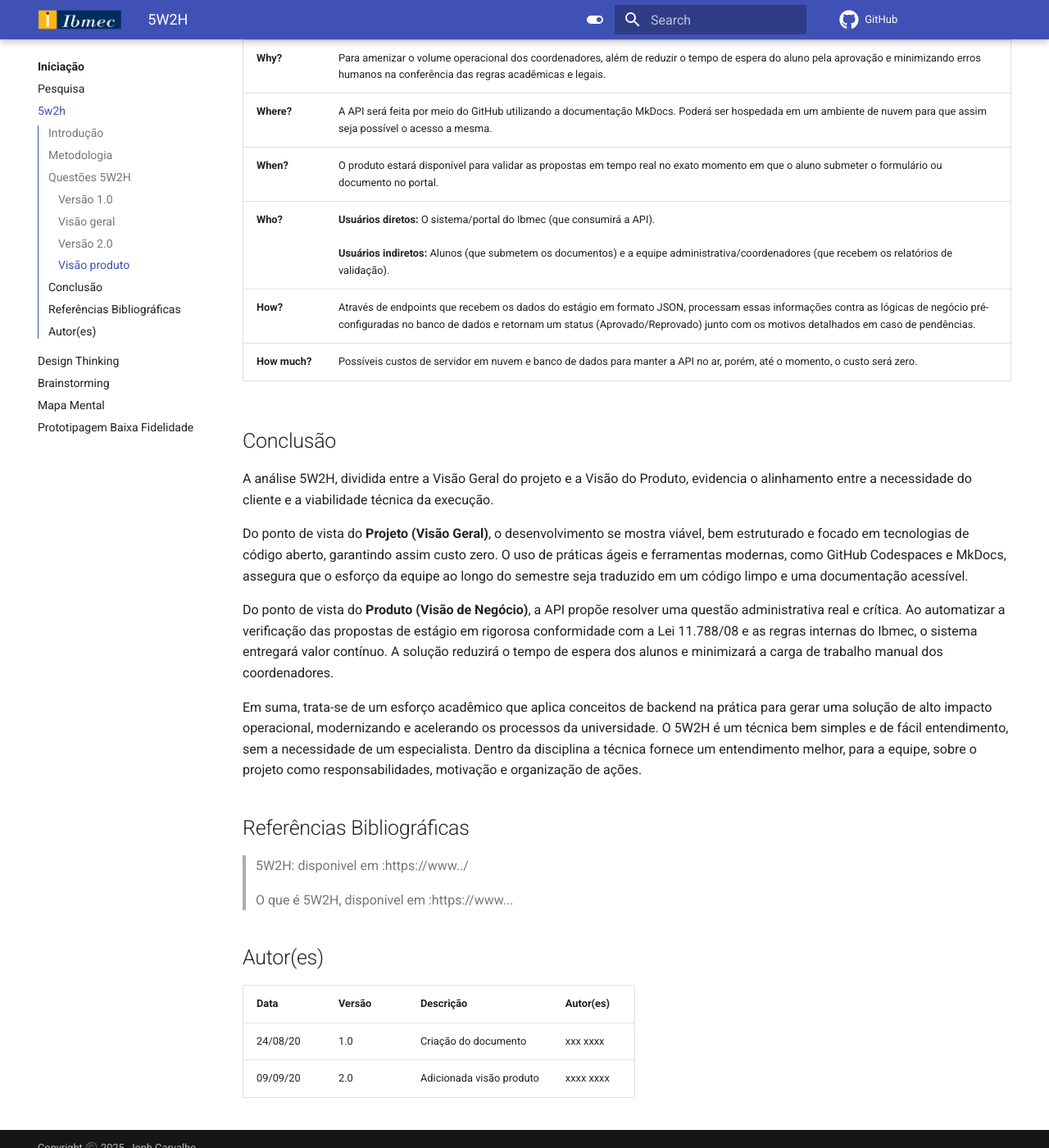
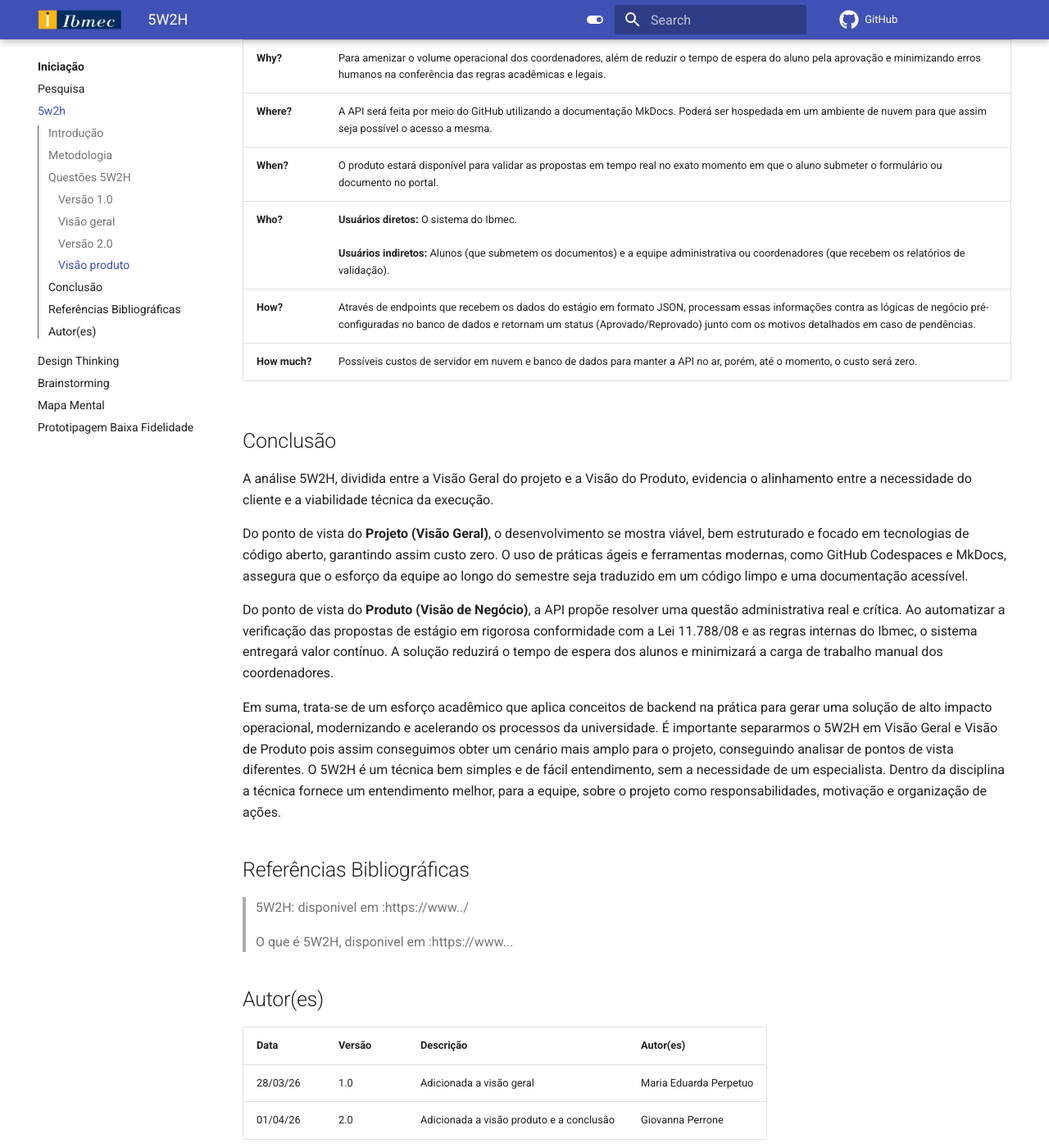
Before and after one commit to Projetos-de-Extensao/PBE_26.1_8001_IV, an MkDocs documentation site: the page built from docs/Iniciacao/5w2h.md, in a window 1280 px wide and 1400 px high, scrolled down 1372 px. Shown: the whole window at 82% size. Built offline with MkDocs 1.6.1 and Material for MkDocs 9.7.7, drawn with Linux system fonts in a browser that asks for light colours; comment, search, counter and statistics services are not loaded.

Commit message:
5W2H: ajustes na conclusão e atualização da parte autores.

```diff
--- a/docs/Iniciacao/5w2h.md
+++ b/docs/Iniciacao/5w2h.md
@@ -43,7 +43,7 @@ title: 5W2H
 |**Why?** | Para amenizar o volume operacional dos coordenadores, além de reduzir o tempo de espera do aluno pela aprovação e minimizando erros humanos na conferência das regras acadêmicas e legais.|
 |**Where?** |A API será feita por meio do GitHub utilizando a documentação MkDocs. Poderá ser hospedada em um ambiente de nuvem para que assim seja possível o acesso a mesma.|
 |**When?** | O produto estará disponível para validar as propostas em tempo real no exato momento em que o aluno submeter o formulário ou documento no portal.|
-|**Who?**| **Usuários diretos:** O sistema/portal do Ibmec (que consumirá a API).<br> <br>**Usuários indiretos:** Alunos (que submetem os documentos) e a equipe administrativa/coordenadores (que recebem os relatórios de validação).|
+|**Who?**| **Usuários diretos:** O sistema do Ibmec.<br> <br>**Usuários indiretos:** Alunos (que submetem os documentos) e a equipe administrativa ou coordenadores (que recebem os relatórios de validação).|
 |**How?**| Através de endpoints que recebem os dados do estágio em formato JSON, processam essas informações contra as lógicas de negócio pré-configuradas no banco de dados e retornam um status (Aprovado/Reprovado) junto com os motivos detalhados em caso de pendências. |
 |**How much?** |Possíveis custos de servidor em nuvem e banco de dados para manter a API no ar, porém, até o momento, o custo será zero.|
 
@@ -56,7 +56,7 @@ Do ponto de vista do **Projeto (Visão Geral)**, o desenvolvimento se mostra vi
 
 Do ponto de vista do **Produto (Visão de Negócio)**, a API propõe resolver uma questão administrativa real e crítica. Ao automatizar a verificação das propostas de estágio em rigorosa conformidade com a Lei 11.788/08 e as regras internas do Ibmec, o sistema entregará valor contínuo. A solução reduzirá o tempo de espera dos alunos e minimizará a carga de trabalho manual dos coordenadores.
 
-Em suma, trata-se de um esforço acadêmico que aplica conceitos de backend na prática para gerar uma solução de alto impacto operacional, modernizando e acelerando os processos da universidade.
+Em suma, trata-se de um esforço acadêmico que aplica conceitos de backend na prática para gerar uma solução de alto impacto operacional, modernizando e acelerando os processos da universidade. É importante separarmos o 5W2H em Visão Geral e Visão de Produto pois assim conseguimos obter um cenário mais amplo para o projeto, conseguindo analisar de pontos de vista diferentes.
 O 5W2H é um técnica bem simples e de fácil entendimento, sem a necessidade de um especialista. Dentro da disciplina a técnica fornece um entendimento melhor, para a equipe, sobre o projeto como responsabilidades, motivação e organização de ações.
 
 
@@ -68,5 +68,5 @@ O 5W2H é um técnica bem simples e de fácil entendimento, sem a necessidade de
 ## Autor(es)
 | Data | Versão | Descrição | Autor(es) |
 | -- | -- | -- | -- |
-| 24/08/20 | 1.0 | Criação do documento | xxx xxxx |
-| 09/09/20 | 2.0 | Adicionada visão produto | xxxx xxxx |
+| 28/03/26 | 1.0 | Adicionada a visão geral | Maria Eduarda Perpetuo |
+| 01/04/26 | 2.0 | Adicionada a visão produto e a conclusão | Giovanna Perrone |
```
